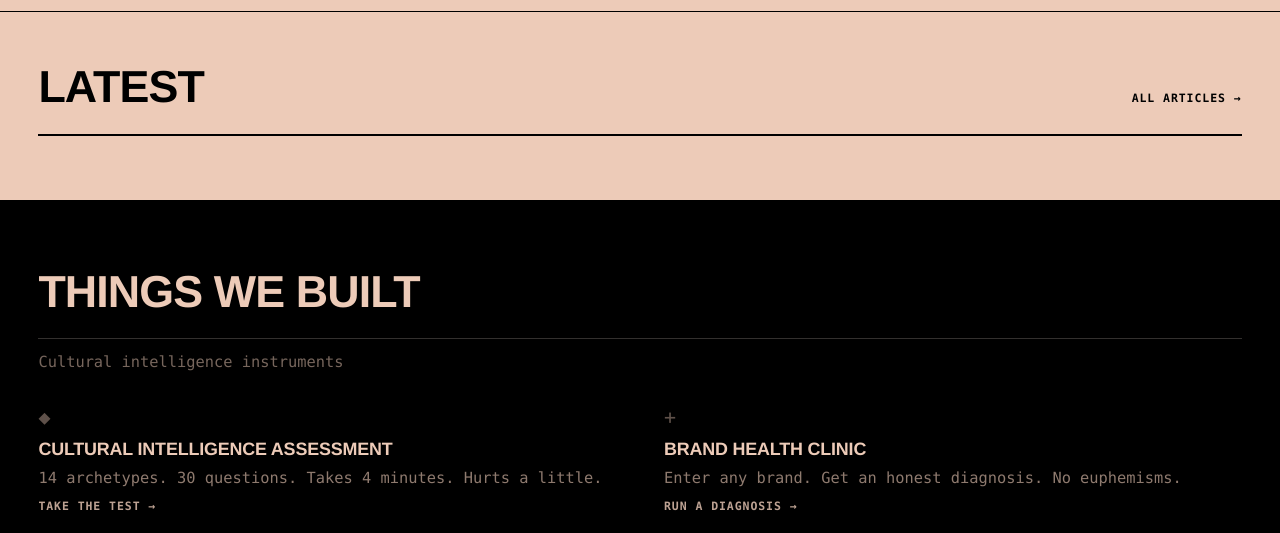
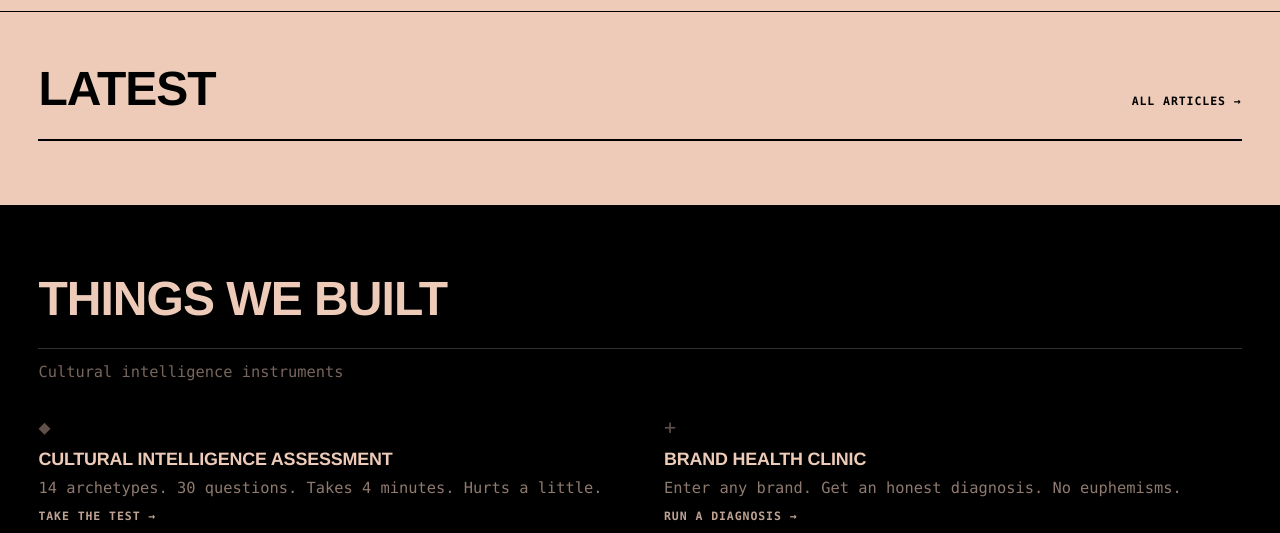
Before and after one commit to headroomcapital/la-gazzetta-del-wolfgang, a plain HTML site: page v2/index.html in a window 1280 px wide. Shown: the part 640-1173 px from the top of the page. Drawn offline with nearby package versions, Linux system fonts and the light colour scheme; no server answers; a web font is replaced by a local one.

Commit message:
v2: set Latest and Things We Built headings to fixed 48px
Co-Authored-By: Claude Opus 4.6 <noreply@anthropic.com>

```diff
--- a/v2/index.html
+++ b/v2/index.html
@@ -279,7 +279,7 @@
 
   .latest__title {
     font-family: var(--font-display);
-    font-size: clamp(32px, 3.5vw, 48px);
+    font-size: 48px;
     font-weight: 900;
     text-transform: uppercase;
     letter-spacing: -0.02em;
@@ -391,7 +391,7 @@
 
   .tools__title {
     font-family: var(--font-display);
-    font-size: clamp(32px, 3.5vw, 48px);
+    font-size: 48px;
     font-weight: 900;
     text-transform: uppercase;
     letter-spacing: -0.02em;
```
